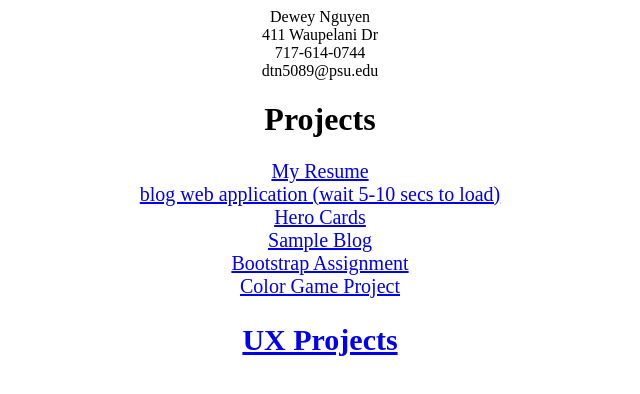
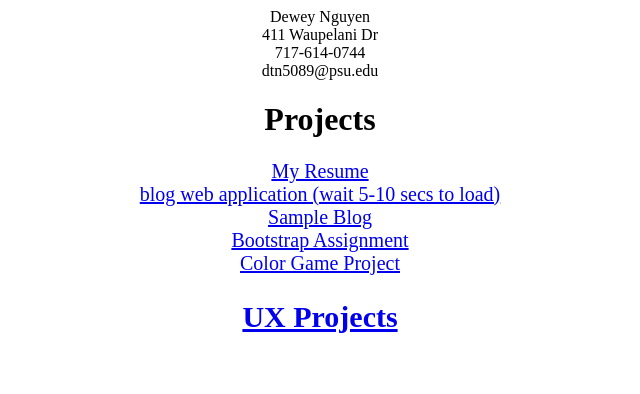
Before and after one commit to dtn9197/Personal-Web-Server, a website: page index.html in a window 1280 px wide. Shown: the whole page, without its empty margins (320-960 px from the left). Drawn offline with Linux system fonts and the light colour scheme.

Commit message:
removed hero card link from index

```diff
--- a/index.html
+++ b/index.html
@@ -22,7 +22,6 @@
 <div class="links">
 	<a href="./resume/index.html">My Resume</a><br>
 	<a href="https://ist256-resume-application.herokuapp.com/">blog web application (wait 5-10 secs to load)<br></a>
-	<a href="./herocard/herocard.html">Hero Cards</a><br>
 	<a href="./blogs/Blog.html">Sample Blog</a><br>
 	<a href="./Landing_Page/Purr.html">Bootstrap Assignment</a><br>
 	<a href="./colorgame/colorgame.html">Color Game Project</a>
```
